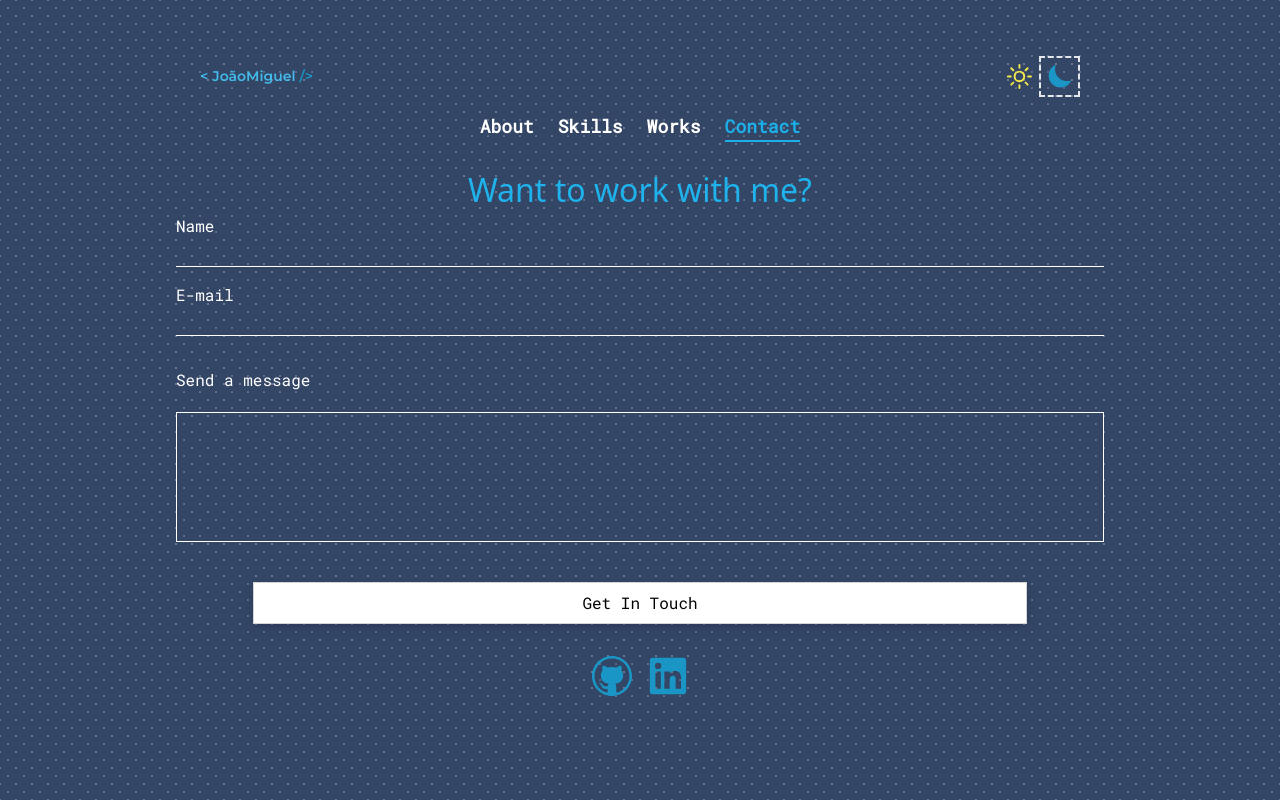
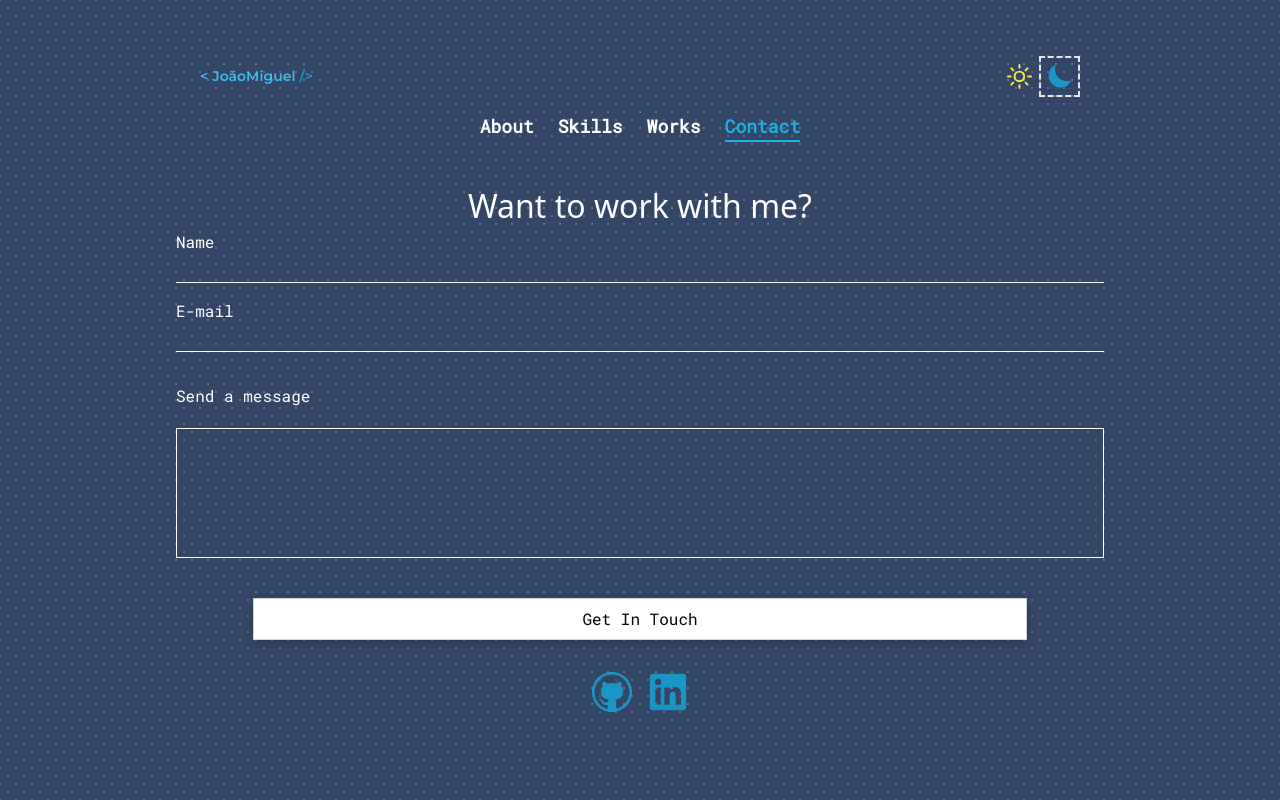
Before and after one commit to joao-miguel8/portfolio-website, a React (Vite) app: page /contact in a window 1280 px wide. Built offline with nearby package versions, Linux system fonts and the light colour scheme.

Commit message:
- Change margin top and heading text color

```diff
--- a/src/components/Contact.jsx
+++ b/src/components/Contact.jsx
@@ -16,8 +16,8 @@ const Contact = () => {
 				<Header />
 				<div className="mx-4">
 					<NavBar />
-					<motion.div animate={{ x: 80, y: 0 }} className="mt-6 relative -left-20">
-						<h3 className="text-center text-32 dark:text-[#1fb3ed]">Want to work with me?</h3>
+					<motion.div animate={{ x: 80, y: 0 }} className="mt-10 relative -left-20">
+						<h3 className="text-center text-32 dark:text-white">Want to work with me?</h3>
 						<form className="flex flex-col gap-4" action="https://api.web3forms.com/submit" method="POST">
 							{/* connect form to web3forms endpoint with public api key */}
 							<input type="hidden" name="apikey" value="15e1c0c6-fe6c-4ab2-a32d-ed52e7a3a762"></input>
```
